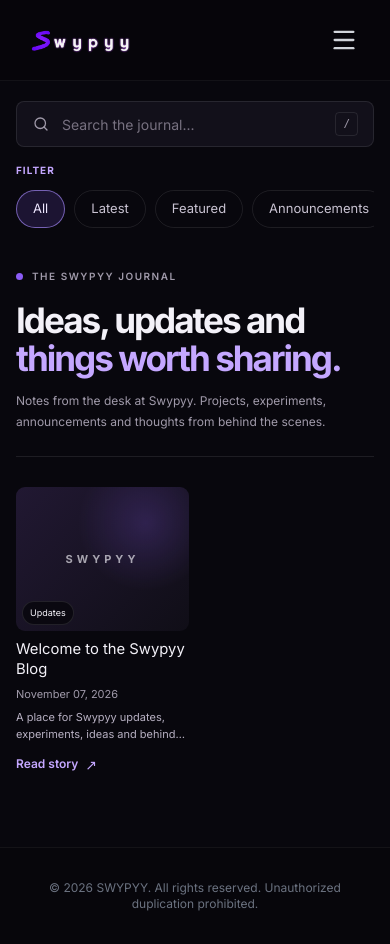
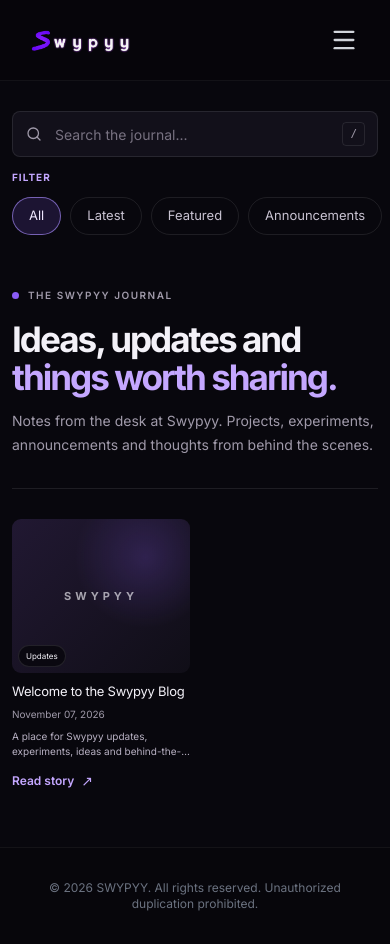
Before and after one commit to swypyy/swypyy.github.io, a Jekyll site: the page built from blog/index.html, in a window 390 px wide and 944 px high. Built offline with Jekyll 4.4.1, drawn with Linux system fonts in a browser that asks for light colours; nearby versions of some CDN libraries.

Commit message:
Optimize blog cards for desktop and mobile with responsive 4-column to 2-column layout and adaptive preview text

```diff
--- a/assets/blog.css
+++ b/assets/blog.css
@@ -1,4 +1,3 @@
-
 :root {
     --void: #08070d;
     --surface: #12101a;
@@ -7,6 +6,7 @@
     --light: #c4a7ff;
     --text: #f3f1f8;
     --muted: #a09aaa;
+    --line: rgba(255, 255, 255, 0.09);
 }
 
 * { box-sizing: border-box; }
@@ -17,13 +17,13 @@
 [hidden] { display: none !important; }
 
 .blog-main {
-    width: calc(100% - clamp(32px, 6vw, 112px));
-    max-width: none;
+    width: min(1180px, calc(100% - 64px));
     margin: 0 auto;
     padding-bottom: 56px;
 }
 
 .journal-tools { padding-top: 30px; }
+
 .journal-search {
     display: flex;
     align-items: center;
@@ -32,117 +32,394 @@
     min-height: 48px;
     padding: 0 15px;
     background: var(--surface);
-    border: 1px solid rgba(255,255,255,.09);
+    border: 1px solid var(--line);
     border-radius: 8px;
-    transition: width .25s ease, border-color .2s, box-shadow .2s;
+    transition: width 0.25s ease, border-color 0.2s, box-shadow 0.2s;
 }
+
 .journal-search:focus-within {
     width: 100%;
     border-color: var(--purple);
-    box-shadow: 0 0 0 3px rgba(139,92,246,.12);
+    box-shadow: 0 0 0 3px rgba(139, 92, 246, 0.12);
 }
-.journal-search svg { width: 18px; height: 18px; flex-shrink: 0; fill: none; stroke: var(--muted); stroke-width: 1.7; stroke-linecap: round; }
-.journal-search input { width: 100%; min-width: 0; padding: 0; border: 0; outline: 0; background: transparent; color: var(--text); font-size: 14px; }
+
+.journal-search svg {
+    width: 18px;
+    height: 18px;
+    flex-shrink: 0;
+    fill: none;
+    stroke: var(--muted);
+    stroke-width: 1.7;
+    stroke-linecap: round;
+}
+
+.journal-search input {
+    width: 100%;
+    min-width: 0;
+    padding: 0;
+    border: 0;
+    outline: 0;
+    background: transparent;
+    color: var(--text);
+    font-size: 14px;
+}
+
 .journal-search input::placeholder { color: #777180; }
-.journal-search kbd { flex-shrink: 0; padding: 3px 7px; border: 1px solid rgba(255,255,255,.09); border-radius: 4px; color: var(--muted); font-size: 11px; }
 
-.journal-filter-row { display: flex; align-items: center; gap: 16px; padding-top: 16px; }
-.filter-label { flex-shrink: 0; color: var(--light); font-size: 10px; font-weight: 700; letter-spacing: 1px; text-transform: uppercase; }
-.category-bar { display: flex; align-items: center; gap: 9px; min-width: 0; overflow-x: auto; padding: 2px 0 5px; scrollbar-width: none; }
+.journal-search kbd {
+    flex-shrink: 0;
+    padding: 3px 7px;
+    border: 1px solid var(--line);
+    border-radius: 4px;
+    color: var(--muted);
+    font-size: 11px;
+}
+
+.journal-filter-row {
+    display: flex;
+    align-items: center;
+    gap: 16px;
+    padding-top: 16px;
+}
+
+.filter-label {
+    flex-shrink: 0;
+    color: var(--light);
+    font-size: 10px;
+    font-weight: 700;
+    letter-spacing: 1px;
+    text-transform: uppercase;
+}
+
+.category-bar {
+    display: flex;
+    align-items: center;
+    gap: 9px;
+    min-width: 0;
+    overflow-x: auto;
+    padding: 2px 0 5px;
+    scrollbar-width: none;
+}
+
 .category-bar::-webkit-scrollbar { display: none; }
+
 .category-chip {
     flex-shrink: 0;
     padding: 8px 16px;
-    border: 1px solid rgba(255,255,255,.09);
+    border: 1px solid var(--line);
     border-radius: 999px;
     background: transparent;
     color: #c9c3d2;
     font-size: 13px;
     cursor: pointer;
-    transition: background .18s, border-color .18s, color .18s;
+    transition: background 0.18s, border-color 0.18s, color 0.18s;
 }
-.category-chip:hover, .category-chip.is-active { border-color: rgba(167,139,250,.65); background: rgba(139,92,246,.16); color: #eee6ff; }
 
-.journal-heading { padding: 48px 0 30px; border-bottom: 1px solid rgba(255,255,255,.09); }
-.journal-kicker { display: flex; align-items: center; gap: 9px; color: var(--muted); font-size: 10px; font-weight: 600; letter-spacing: 1.5px; text-transform: uppercase; }
-.journal-kicker span { width: 7px; height: 7px; border-radius: 50%; background: var(--purple); }
-.journal-heading h1 { margin: 17px 0 12px; font-size: clamp(36px, 5vw, 58px); line-height: 1.1; letter-spacing: -2px; font-weight: 700; }
+.category-chip:hover,
+.category-chip.is-active {
+    border-color: rgba(167, 139, 250, 0.65);
+    background: rgba(139, 92, 246, 0.16);
+    color: #eee6ff;
+}
+
+.journal-heading {
+    padding: 48px 0 30px;
+    border-bottom: 1px solid var(--line);
+}
+
+.journal-kicker {
+    display: flex;
+    align-items: center;
+    gap: 9px;
+    color: var(--muted);
+    font-size: 10px;
+    font-weight: 600;
+    letter-spacing: 1.5px;
+    text-transform: uppercase;
+}
+
+.journal-kicker span {
+    width: 7px;
+    height: 7px;
+    border-radius: 50%;
+    background: var(--purple);
+}
+
+.journal-heading h1 {
+    margin: 17px 0 12px;
+    font-size: clamp(36px, 5vw, 58px);
+    line-height: 1.1;
+    letter-spacing: -2px;
+    font-weight: 700;
+}
+
 .journal-heading h1 em { color: var(--light); font-style: normal; }
-.journal-heading > p { max-width: 580px; margin: 0; color: var(--muted); font-size: 14px; line-height: 1.75; }
+
+.journal-heading > p {
+    max-width: 580px;
+    margin: 0;
+    color: var(--muted);
+    font-size: 14px;
+    line-height: 1.75;
+}
 
 .journal-posts { padding-top: 30px; }
+
 .post-grid {
     display: grid;
     grid-template-columns: repeat(4, minmax(0, 1fr));
-    gap: 34px 26px;
+    gap: 28px 20px;
     align-items: start;
 }
+
 .post-card { min-width: 0; }
 .post-card-link { display: block; height: 100%; }
-.post-card-image { position: relative; width: 100%; aspect-ratio: 1.8 / 1; overflow: hidden; border-radius: 12px; background: var(--surface); }
-.post-card-image > img { display: block; width: 100%; height: 100%; object-fit: cover; transition: transform .3s ease; }
-.post-card:hover .post-card-image > img { transform: scale(1.025); }
-.image-placeholder { display: flex; width: 100%; height: 100%; align-items: center; justify-content: center; background: radial-gradient(circle at 75% 25%, rgba(139,92,246,.2), transparent 40%), linear-gradient(135deg,#211832,#100e17); }
-.image-placeholder span { color: rgba(243,241,248,.65); font-size: 11px; font-weight: 700; letter-spacing: 4px; }
-.post-card-tags { position: absolute; right: 12px; bottom: 12px; left: 12px; display: flex; flex-wrap: wrap; gap: 7px; }
-.post-card-tags span { padding: 7px 12px; border: 1px solid rgba(255,255,255,.1); border-radius: 999px; background: rgba(8,7,13,.82); color: var(--text); font-size: 11px; }
+
+.post-card-image {
+    position: relative;
+    width: 100%;
+    aspect-ratio: 1.8 / 1;
+    overflow: hidden;
+    border-radius: 12px;
+    background: var(--surface);
+}
+
+.post-card-image > img {
+    display: block;
+    width: 100%;
+    height: 100%;
+    object-fit: cover;
+    transition: transform 0.3s ease;
+}
+
+.post-card:hover .post-card-image > img {
+    transform: scale(1.025);
+}
+
+.image-placeholder {
+    display: flex;
+    width: 100%;
+    height: 100%;
+    align-items: center;
+    justify-content: center;
+    background: radial-gradient(circle at 75% 25%, rgba(139, 92, 246, 0.2), transparent 40%), linear-gradient(135deg, #211832, #100e17);
+}
+
+.image-placeholder span {
+    color: rgba(243, 241, 248, 0.65);
+    font-size: 11px;
+    font-weight: 700;
+    letter-spacing: 4px;
+}
+
+.post-card-tags {
+    position: absolute;
+    right: 12px;
+    bottom: 12px;
+    left: 12px;
+    display: flex;
+    flex-wrap: wrap;
+    gap: 7px;
+}
+
+.post-card-tags span {
+    padding: 7px 12px;
+    border: 1px solid rgba(255, 255, 255, 0.1);
+    border-radius: 999px;
+    background: rgba(8, 7, 13, 0.82);
+    color: var(--text);
+    font-size: 11px;
+}
+
 .post-card-copy { padding-top: 15px; }
-.post-card-copy h2 { margin: 0 0 10px; font-size: clamp(17px, 1.5vw, 22px); line-height: 1.4; }
-.post-card-copy time { display: block; margin-bottom: 10px; color: var(--muted); font-size: 14px; }
+
+.post-card-copy h2 {
+    margin: 0 0 10px;
+    font-size: clamp(15px, 1.35vw, 22px);
+    line-height: 1.4;
+    letter-spacing: -0.02em;
+}
+
+.post-card-copy time {
+    display: block;
+    margin-bottom: 10px;
+    color: var(--muted);
+    font-size: 14px;
+}
+
 .post-card-copy p {
     display: -webkit-box;
     overflow: hidden;
     -webkit-box-orient: vertical;
-    -webkit-line-clamp: 5;
-    line-clamp: 5;
+    -webkit-line-clamp: 4;
+    line-clamp: 4;
     margin: 0 0 12px;
     color: #b7b0c2;
-    font-size: clamp(13px, 1vw, 16px);
+    font-size: clamp(12px, 0.9vw, 15px);
     line-height: 1.65;
 }
-.read-more { display: inline-flex; align-items: center; gap: 7px; color: var(--light); font-size: 12px; font-weight: 600; }
+
+.read-more {
+    display: inline-flex;
+    align-items: center;
+    gap: 7px;
+    color: var(--light);
+    font-size: 12px;
+    font-weight: 600;
+}
+
 .read-more b { font-size: 14px; font-weight: 400; }
-.empty-state { padding: 28px 18px; border: 1px dashed rgba(255,255,255,.09); border-radius: 8px; color: var(--muted); font-size: 13px; line-height: 1.6; text-align: center; }
-.pagination { display: flex; align-items: center; justify-content: center; flex-wrap: wrap; gap: 6px; padding: 30px 0 5px; }
-.page-control { min-width: 36px; height: 36px; padding: 0 12px; border: 1px solid rgba(255,255,255,.09); border-radius: 6px; background: transparent; color: #c4bdcf; font-size: 12px; cursor: pointer; }
-.page-control:hover, .page-control.is-current { border-color: rgba(167,139,250,.6); background: rgba(139,92,246,.15); color: #f0eaff; }
+
+.empty-state {
+    padding: 28px 18px;
+    border: 1px dashed var(--line);
+    border-radius: 8px;
+    color: var(--muted);
+    font-size: 13px;
+    line-height: 1.6;
+    text-align: center;
+}
+
+.pagination {
+    display: flex;
+    align-items: center;
+    justify-content: center;
+    flex-wrap: wrap;
+    gap: 6px;
+    padding: 30px 0 5px;
+}
+
+.page-control {
+    min-width: 36px;
+    height: 36px;
+    padding: 0 12px;
+    border: 1px solid var(--line);
+    border-radius: 6px;
+    background: transparent;
+    color: #c4bdcf;
+    font-size: 12px;
+    cursor: pointer;
+}
+
+.page-control:hover,
+.page-control.is-current {
+    border-color: rgba(167, 139, 250, 0.6);
+    background: rgba(139, 92, 246, 0.15);
+    color: #f0eaff;
+}
+
 .page-edge { padding: 0 12px; }
-.sr-only { position: absolute; width: 1px; height: 1px; padding: 0; margin: -1px; overflow: hidden; clip: rect(0,0,0,0); white-space: nowrap; border: 0; }
 
-/* Medium screens: reduce columns before cards become cramped. */
+.sr-only {
+    position: absolute;
+    width: 1px;
+    height: 1px;
+    padding: 0;
+    margin: -1px;
+    overflow: hidden;
+    clip: rect(0, 0, 0, 0);
+    white-space: nowrap;
+    border: 0;
+}
+
 @media (max-width: 1100px) {
-    .post-grid { grid-template-columns: repeat(3, minmax(0, 1fr)); gap: 28px 20px; }
-    .post-card-copy p { -webkit-line-clamp: 4; line-clamp: 4; }
+    .post-grid {
+        grid-template-columns: repeat(3, minmax(0, 1fr));
+        gap: 26px 18px;
+    }
+    .post-card-copy p {
+        -webkit-line-clamp: 3;
+        line-clamp: 3;
+    }
 }
-@media (max-width: 800px) {
-    .blog-main { width: calc(100% - 40px); }
-    .post-grid { grid-template-columns: repeat(2, minmax(0, 1fr)); gap: 26px 16px; }
-    .post-card-copy h2 { font-size: clamp(16px, 2.5vw, 20px); }
-    .post-card-copy p { -webkit-line-clamp: 3; line-clamp: 3; font-size: 13px; }
+
+@media (max-width: 760px) {
+    .blog-main {
+        width: calc(100% - 32px);
+    }
+
+    .journal-filter-row {
+        align-items: flex-start;
+        flex-direction: column;
+        gap: 10px;
+        padding-top: 13px;
+    }
+
+    .post-grid {
+        grid-template-columns: repeat(2, minmax(0, 1fr));
+        gap: 22px 12px;
+    }
+
+    .post-card-copy h2 {
+        font-size: clamp(14px, 3vw, 18px);
+    }
+
+    .post-card-copy time {
+        font-size: 12px;
+    }
+
+    .post-card-copy p {
+        font-size: clamp(11px, 2.5vw, 13px);
+        -webkit-line-clamp: 3;
+        line-clamp: 3;
+    }
+
+    .journal-heading h1 {
+        font-size: clamp(32px, 9vw, 48px);
+    }
 }
-@media (max-width: 600px) {
-    .blog-main { width: calc(100% - 32px); }
-    .journal-tools { padding-top: 20px; }
-    .journal-search { width: 100%; min-height: 46px; }
-    .journal-filter-row { align-items: flex-start; flex-direction: column; gap: 10px; }
-    .category-bar { width: 100%; }
-    .journal-heading { padding: 36px 0 24px; }
-    .journal-heading h1 { font-size: clamp(34px, 9vw, 47px); }
-    .journal-heading > p { font-size: 12px; }
-    .post-grid { grid-template-columns: repeat(2, minmax(0, 1fr)); gap: 22px 12px; }
-    .post-card-image { aspect-ratio: 1.2 / 1; border-radius: 9px; }
-    .post-card-copy { padding-top: 9px; }
-    .post-card-copy h2 { margin-bottom: 6px; font-size: clamp(14px, 3.8vw, 17px); line-height: 1.35; }
-    .post-card-copy time { margin-bottom: 7px; font-size: 11px; }
-    .post-card-copy p { -webkit-line-clamp: 2; line-clamp: 2; margin-bottom: 8px; font-size: 11px; line-height: 1.5; }
-    .post-card-tags { right: 6px; bottom: 6px; left: 6px; gap: 4px; }
-    .post-card-tags span { padding: 4px 7px; font-size: 9px; }
+
+@media (max-width: 480px) {
+    .blog-main {
+        width: calc(100% - 24px);
+    }
+
+    .journal-search {
+        min-height: 46px;
+        padding: 0 12px;
+    }
+
+    .post-grid {
+        grid-template-columns: repeat(2, minmax(0, 1fr));
+        gap: 18px 10px;
+    }
+
+    .post-card-image {
+        border-radius: 9px;
+        aspect-ratio: 1.15 / 1;
+    }
+
+    .post-card-copy {
+        padding-top: 9px;
+    }
+
+    .post-card-copy h2 {
+        margin-bottom: 6px;
+        font-size: 13px;
+    }
+
+    .post-card-copy time {
+        margin-bottom: 7px;
+        font-size: 10px;
+    }
+
+    .post-card-copy p {
+        margin-bottom: 8px;
+        font-size: 10px;
+        line-height: 1.5;
+        -webkit-line-clamp: 2;
+        line-clamp: 2;
+    }
+
+    .post-card-tags {
+        right: 6px;
+        bottom: 6px;
+        left: 6px;
+        gap: 4px;
+    }
+
+    .post-card-tags span {
+        padding: 4px 7px;
+        font-size: 8px;
+    }
 }
-@media (max-width: 360px) {
-    .blog-main { width: calc(100% - 24px); }
-    .post-grid { gap: 18px 9px; }
-    .post-card-copy h2 { font-size: 13px; }
-    .post-card-copy time { font-size: 10px; }
-    .post-card-copy p { -webkit-line-clamp: 2; line-clamp: 2; font-size: 10px; }
-    .post-card-tags span { padding: 3px 5px; font-size: 8px; }
-}
```
